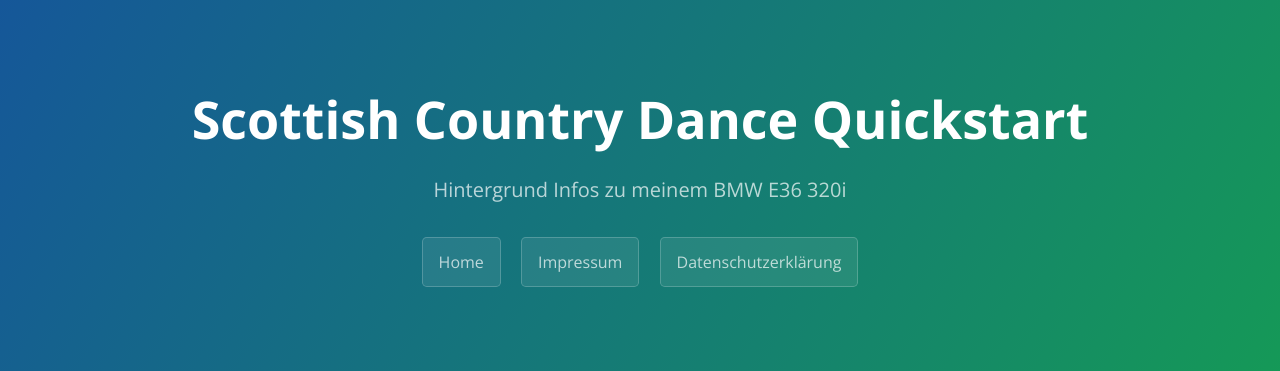
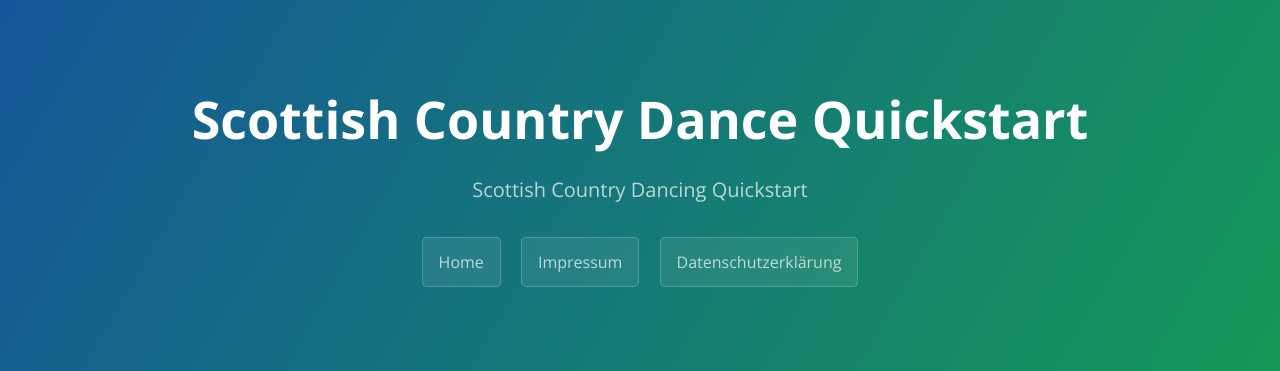
Before and after one commit to trautw/SCD-Quickstart, a Jekyll site: the page built from docs/index.md, in a window 1280 px wide and 900 px high. Shown: the top 371 px of the window. Built offline with Jekyll 4.4.1, drawn with Linux system fonts in a browser that asks for light colours.

Commit message:
Update _config.yml

```diff
--- a/docs/_config.yml
+++ b/docs/_config.yml
@@ -8,9 +8,9 @@ author:
   github_username:  trautw
   email: ch.trautwein@bmail.com
 description: > # this means to ignore newlines until "baseurl:"
-  Hintergrund Infos zu meinem BMW E36 320i
+  Quickstart Scottish Country Dancing
 tagline: > # this means to ignore newlines until "baseurl:"
-  Hintergrund Infos zu meinem BMW E36 320i
+  Scottish Country Dancing Quickstart
 baseurl: "/SCD-Quickstart" # the subpath of your site, e.g. /blog/
 url: "https://trautw.github.io" # the base hostname & protocol for your site
 
```
